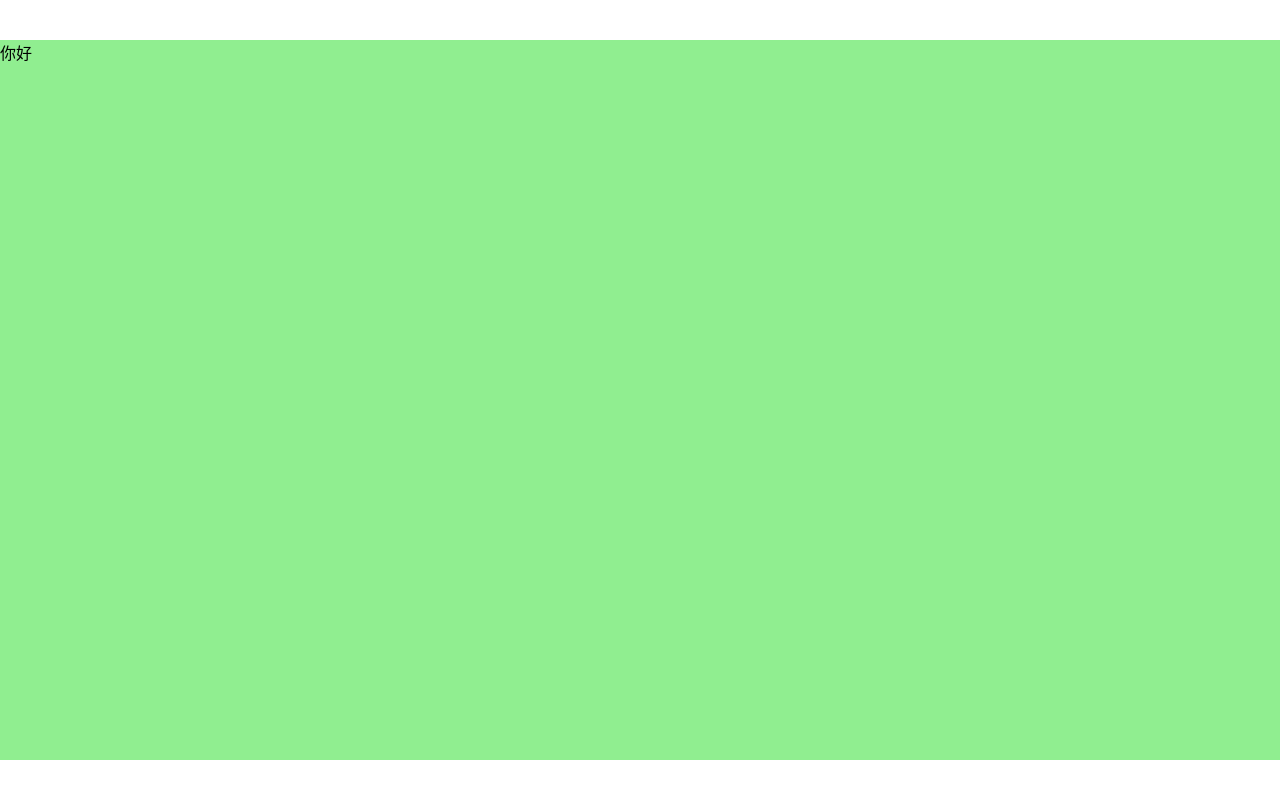
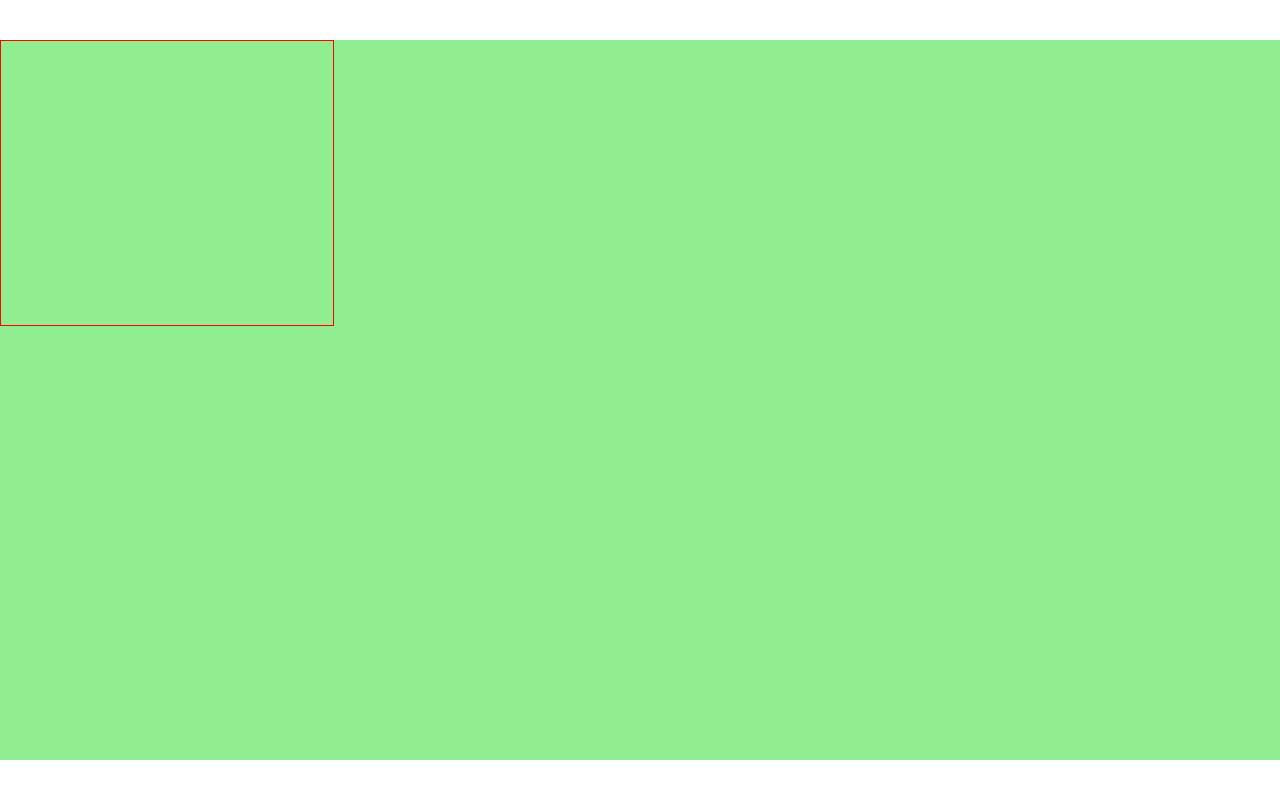
Before and after one commit to wbs99/big-screen, a React (Vite) app: page / in a window 1280 px wide. Built offline with nearby package versions, Linux system fonts and the light colour scheme.

Commit message:
add px function

```diff
--- a/src/pages/home.scss
+++ b/src/pages/home.scss
@@ -1 +1,8 @@
 @import "../shared/helper";
+
+
+.x {
+  width: px(367);
+  height: px(315);
+  border: 1px solid red;
+}
--- a/src/pages/home.tsx
+++ b/src/pages/home.tsx
@@ -3,8 +3,6 @@
 
 export const Home = () => {
   return (
-    <div>
-      你好
-    </div>
+    <div className="x"></div>
   );
 };
--- a/src/shared/_helper.scss
+++ b/src/shared/_helper.scss
@@ -1,5 +1,5 @@
 @function px($n) {
-  @return $n / 1500 * 100vw;
+  @return $n / 1408 * 100rem;
 }
 $blue: #002866;
 $font-hei: -apple-system, "Noto Sans", "Helvetica Neue", Helvetica, "Nimbus Sans L", Arial, "Liberation Sans", "PingFang SC", "Hiragino Sans GB", "Noto Sans CJK SC", "Source Han Sans SC", "Source Han Sans CN", "Microsoft YaHei", "Wenquanyi Micro Hei", "WenQuanYi Zen Hei", "ST Heiti", SimHei, "WenQuanYi Zen Hei Sharp", sans-serif;
```
